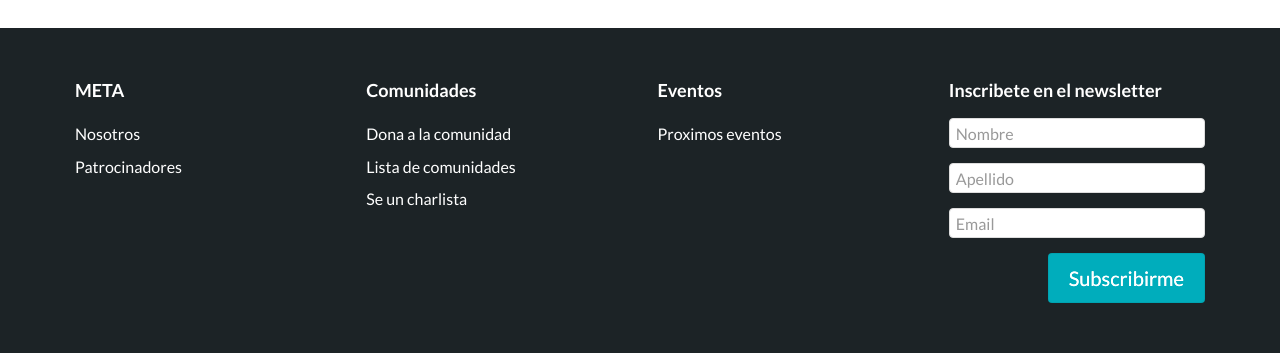
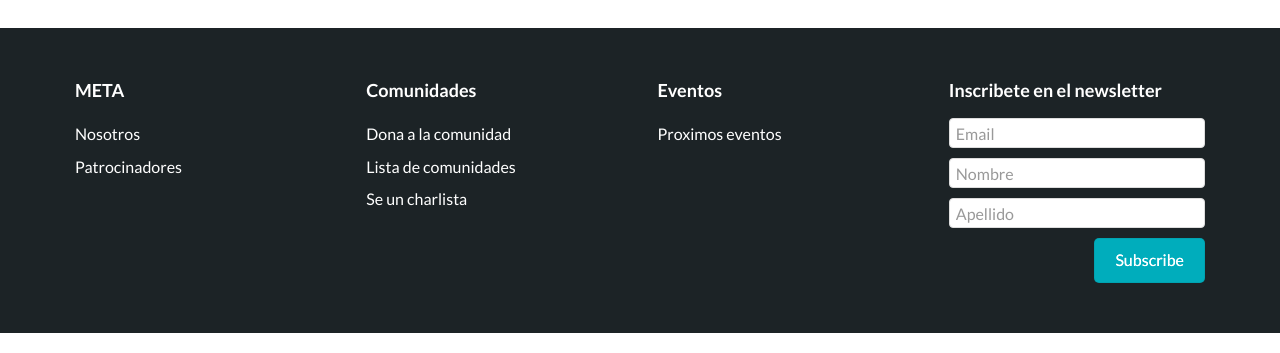
Before and after one commit to xpostudio4/metacommunity, a website: page views/base.html in a window 1280 px wide. Shown: the part 654-1007 px from the top of the page. Drawn offline with nearby package versions, Linux system fonts and the light colour scheme; files that its build step writes are made by us from their sources; files whose address does not match are found by name; a web font is replaced by a local one.

Commit message:
ref issue #49, add mailchimp newsletter code to site

```diff
--- a/assets/scss/main.scss
+++ b/assets/scss/main.scss
@@ -184,6 +184,16 @@ footer {
 	form {
 		button {
 			float: right;
+		}
+	}
+	.footer-newsletter {
+		input {
+			margin-bottom: 10px;
+		}
+		.btn-blue {
+			float: right;
+			border-radius: 5px;
+			color: $white;
 		}
 	}
 	.footer-linklist {
--- a/views/base.html
+++ b/views/base.html
@@ -130,20 +130,13 @@
           <div class="uk-width-small-1-2 uk-width-medium-1-4">
               <div class="footer-newsletter">
                 <h3>Inscribete en el newsletter</h3>
-                <form action="" class="uk-form">
-                  <div class="uk-form-row">
-                    <input type="text" placeholder="Nombre" class="uk-width-1-1">
-                  </div>
-                  <div class="uk-form-row">
-                      <input type="text" placeholder="Apellido" class="uk-width-1-1">
-                  </div>
-                  <div class="uk-form-row">
-                      <input type="email" placeholder="Email" class="uk-width-1-1">
-                  </div>
-                  <div class="uk-form-row">
-                     <button class="uk-button btn-blue">Subscribirme</button>
-                  </div>
-                </form>
+                <form action="//meta.us12.list-manage.com/subscribe/post?u=216235fc0e56513cb806d06db&amp;id=d15f104053" method="post" id="mc-embedded-subscribe-form" name="mc-embedded-subscribe-form" class="validate uk-form" target="_blank" novalidate >
+                      <input type="email" value="" name="EMAIL" class="required email uk-width-1-1" id="mce-EMAIL" placeholder="Email" >
+                      <input type="text" value="" name="FNAME" class="uk-width-1-1" id="mce-FNAME" placeholder="Nombre">
+                      <input type="text" value="" name="LNAME" class="uk-width-1-1" id="mce-LNAME" placeholder="Apellido">
+                          <div style="position: absolute; left: -5000px;" aria-hidden="true"><input type="text" name="b_216235fc0e56513cb806d06db_d15f104053" tabindex="-1" value=""></div>
+                      <input type="submit" value="Subscribe" name="subscribe" id="mc-embedded-subscribe" class="button uk-button btn-blue">
+                  </form>
               </div>
           </div>
         </div>
```
